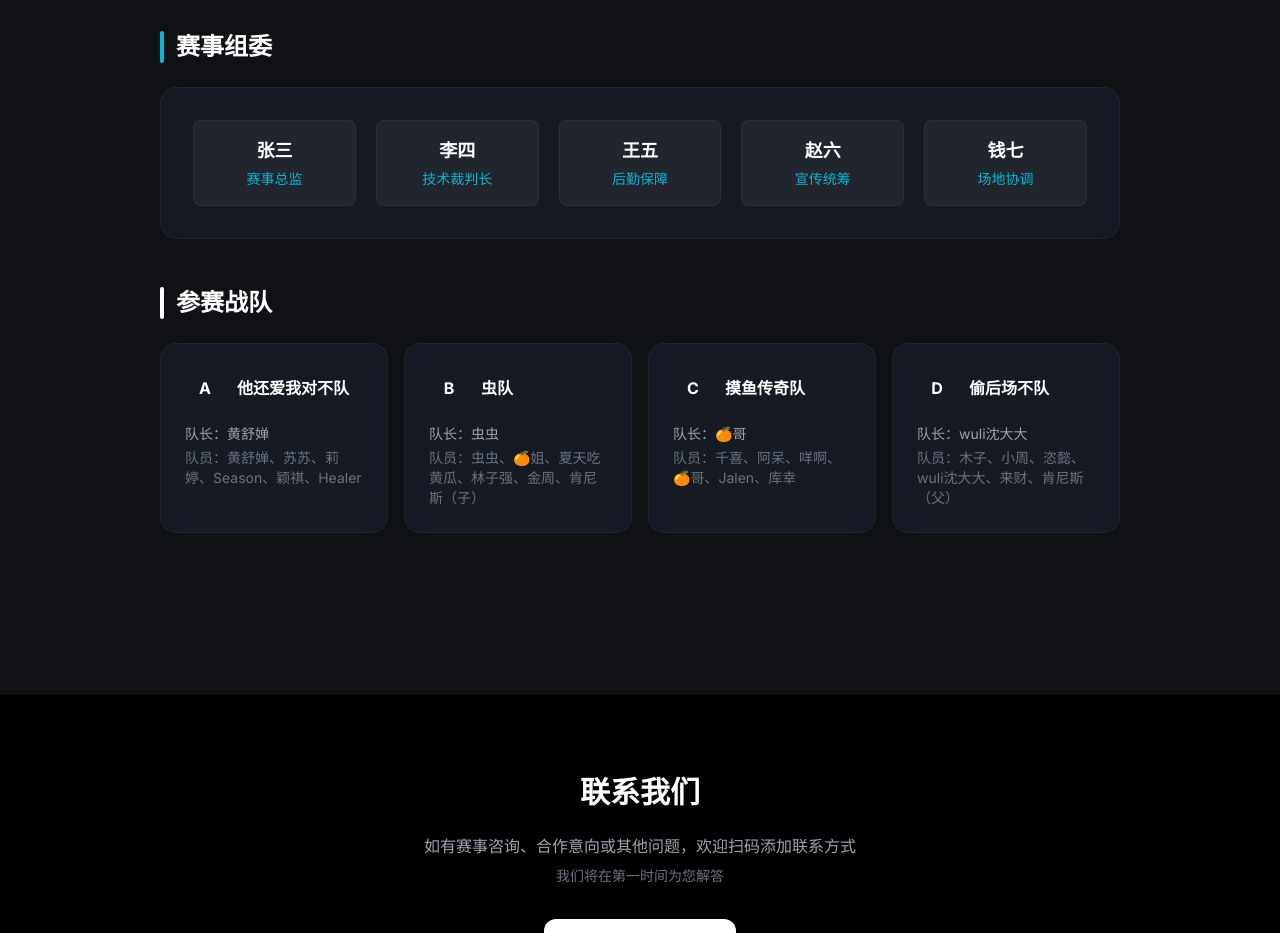
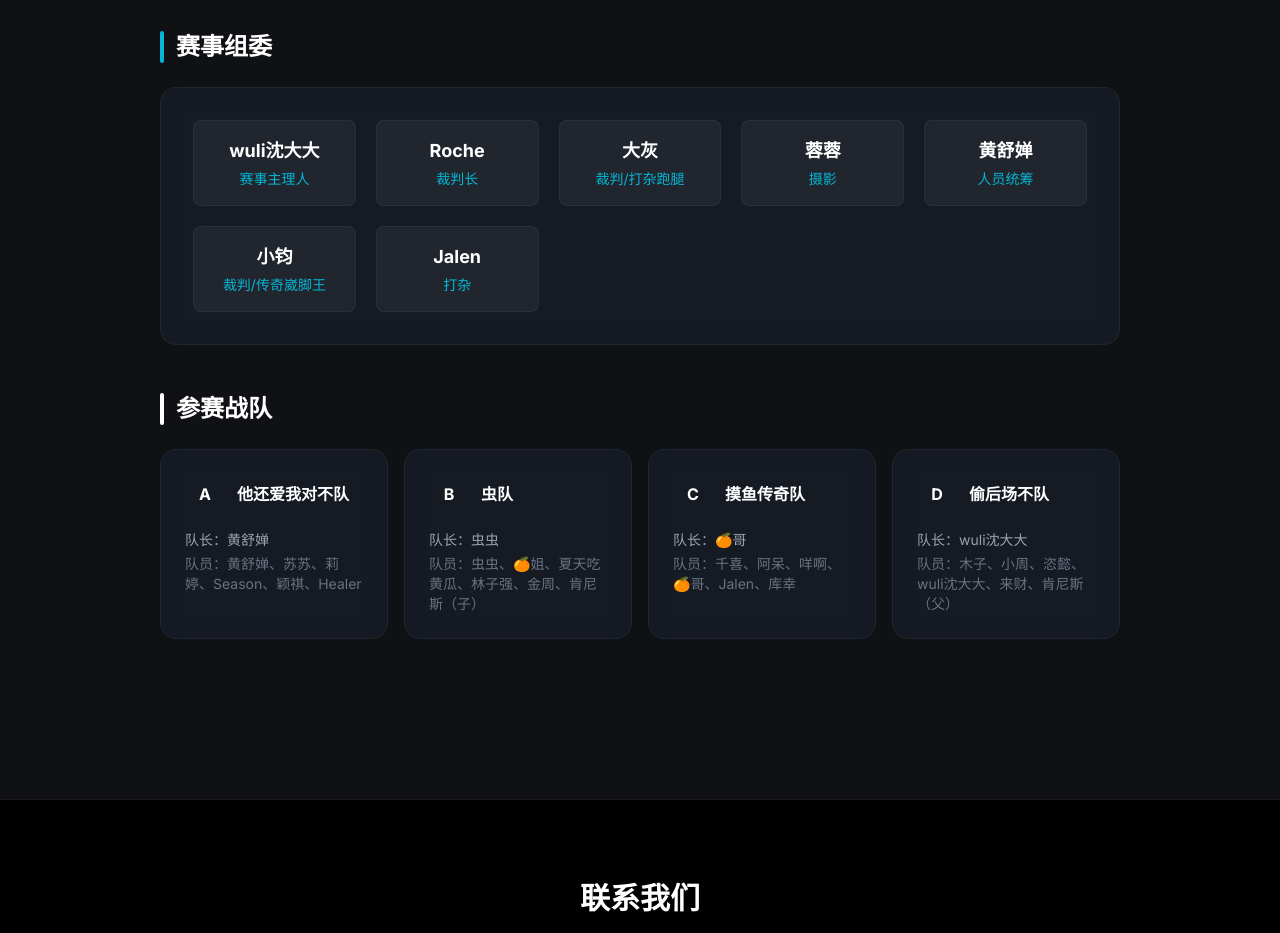
Before and after one commit to ALCoding/GuDaWeb, a Next.js app in the folder Web/: page /tournament in a window 1280 px wide. Shown: the part 1662-2595 px from the top of the page. Built offline with nearby package versions, Linux system fonts and the light colour scheme.

Commit message:
GuDa v1.1.6 增加组委数据

```diff
--- a/Web/src/data/organizers.ts
+++ b/Web/src/data/organizers.ts
@@ -5,23 +5,31 @@ export interface Organizer {
 
 export const organizers: Organizer[] = [
   {
-    name: '张三',
-    role: '赛事总监',
+    name: 'wuli沈大大',
+    role: '赛事主理人',
   },
   {
-    name: '李四',
-    role: '技术裁判长',
+    name: 'Roche',
+    role: '裁判长',
   },
   {
-    name: '王五',
-    role: '后勤保障',
+    name: '大灰',
+    role: '裁判/打杂跑腿',
   },
   {
-    name: '赵六',
-    role: '宣传统筹',
+    name: '蓉蓉',
+    role: '摄影',
   },
   {
-    name: '钱七',
-    role: '场地协调',
+    name: '黄舒婵',
+    role: '人员统筹',
+  },
+  {
+    name: '小钧',
+    role: '裁判/传奇崴脚王',
+  },
+  {
+    name: 'Jalen',
+    role: '打杂',
   },
 ];
```
